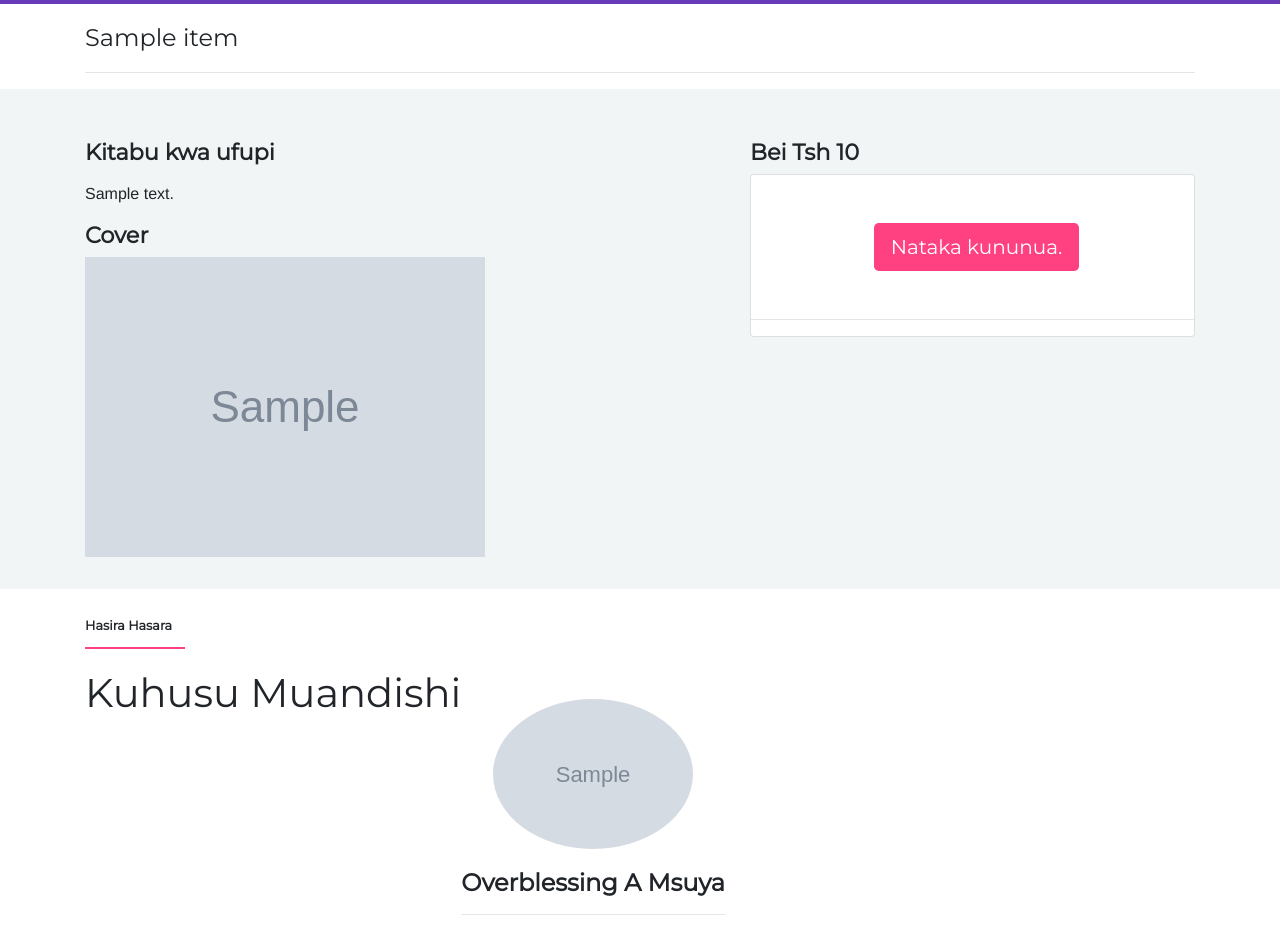
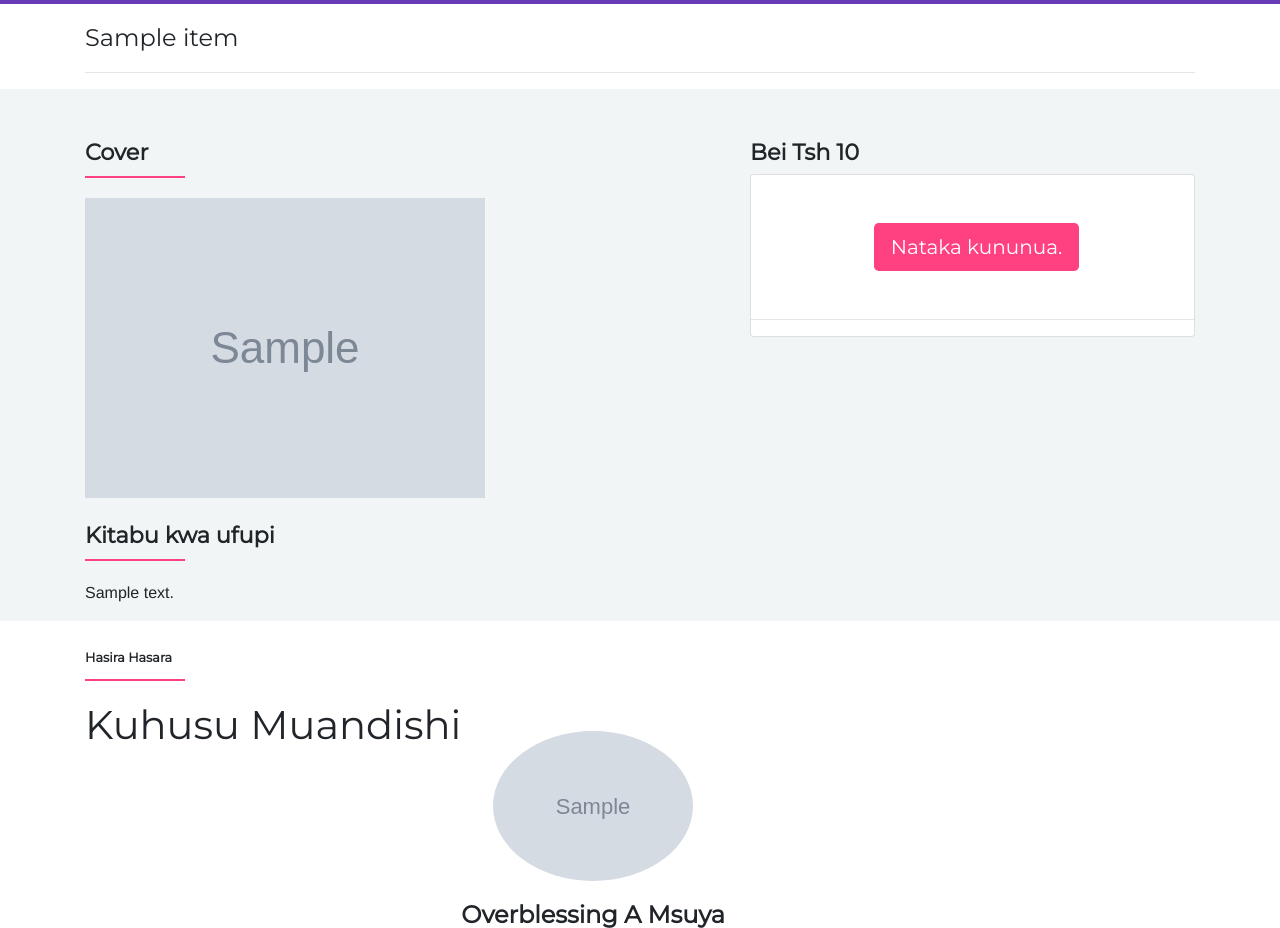
Before and after one commit to obmsuya/himaya, a Django app: page /home/item/1/ in a window 1280 px wide. Shown: the part 60-988 px from the top of the page. Run offline with Django 3.2, Linux system fonts and the light colour scheme; tables that the repository leaves empty hold one stand-in row (values such as "Sample post"); grey boxes marked "Sample" are stand-in pictures; some libraries are stand-ins or nearby versions; some web fonts are replaced.

Commit message:
page item

```diff
--- a/home/templates/home/item.html
+++ b/home/templates/home/item.html
@@ -37,14 +37,17 @@
 
                                 <div class="row">
                                     <div class="col-md-7">
-                                        <h3>Kitabu kwa ufupi</h3>
-                                        <p>{{item.description|linebreaks}}</p>
+
                                     <h3>Cover</h3>
+                                     <div class="line-sep"></div>
                                         {% if item.image%}
                                                 <img src='{{item.image.url}}' class= 'img-responsive'/>
                                                 <!--<img src="{%static 'img/hasira2.jpg'%}" class="image-responsive" alt=""'>-->
                                         {%endif%}
-
+                                      <br><br>
+                                    <h3>Kitabu kwa ufupi</h3>
+                                     <div class="line-sep"></div>
+                                        <p>{{item.description|linebreaks}}</p>
                                     </div><br>
 
                                     <div class="col-md-5">
```
